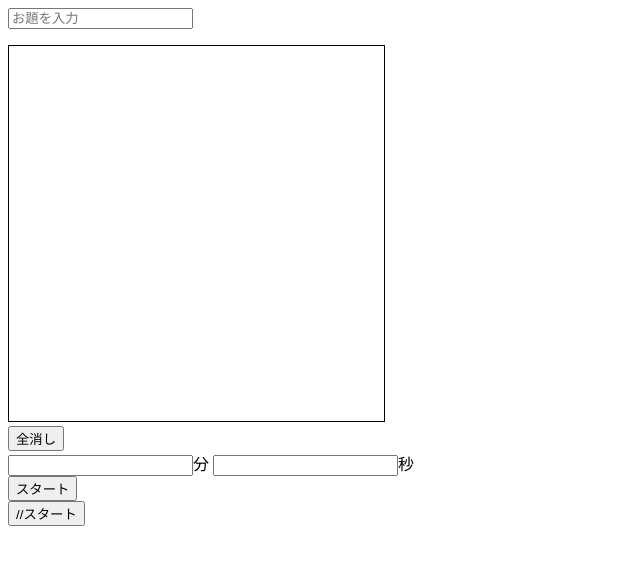
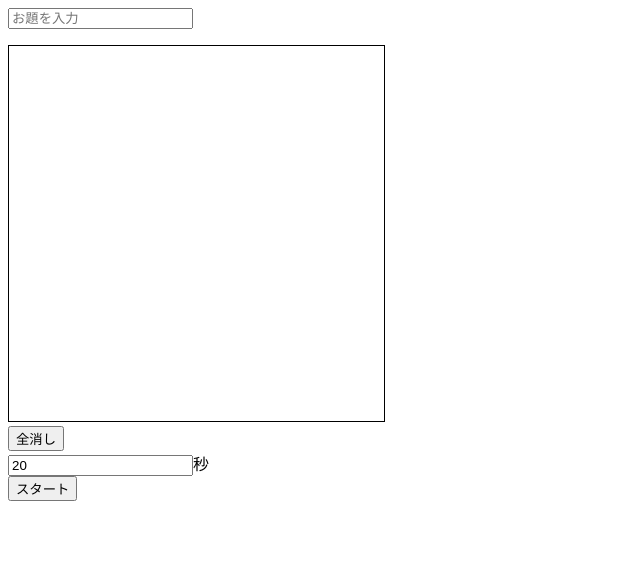
Before and after one commit to ree-rishun/20secChallenge, a plain HTML site: page front/index.html in a window 1280 px wide. Shown: the whole page, without its empty margins (0-640 px from the left). Drawn offline with nearby package versions, Linux system fonts and the light colour scheme.

```diff
--- a/front/index.html
+++ b/front/index.html
@@ -23,17 +23,15 @@
         <button id="clear-button">全消し</button>
     </div>
     <form name="timer">
-        <input type="text" value="">分
-        <input type="text" value="">秒<br>
+        <input type="hidden" value="0">
+        <input type="text" value="20">秒<br>
         <input type="button" value="スタート" onclick="cntStart()">
     </form>
-    <button>
-        //スタート
-    </button>
     <script src="index.js"></script>
     <script>
 
         var timer1; //タイマーを格納する変数（タイマーID）の宣言
+        var time = 20; // timeの初期化
 
 
         //カウントダウン関数を1000ミリ秒毎に呼び出す関数
@@ -72,7 +70,7 @@
             }
             else {
                 //残り分数はintを60で割って切り捨てる
-                document.timer.elements[0].value = Math.floor(int / 60);
+                //document.timer.elements[0].value = Math.floor(int / 60);
                 //残り秒数はintを60で割った余り
                 document.timer.elements[1].value = int % 60;
             }
```
